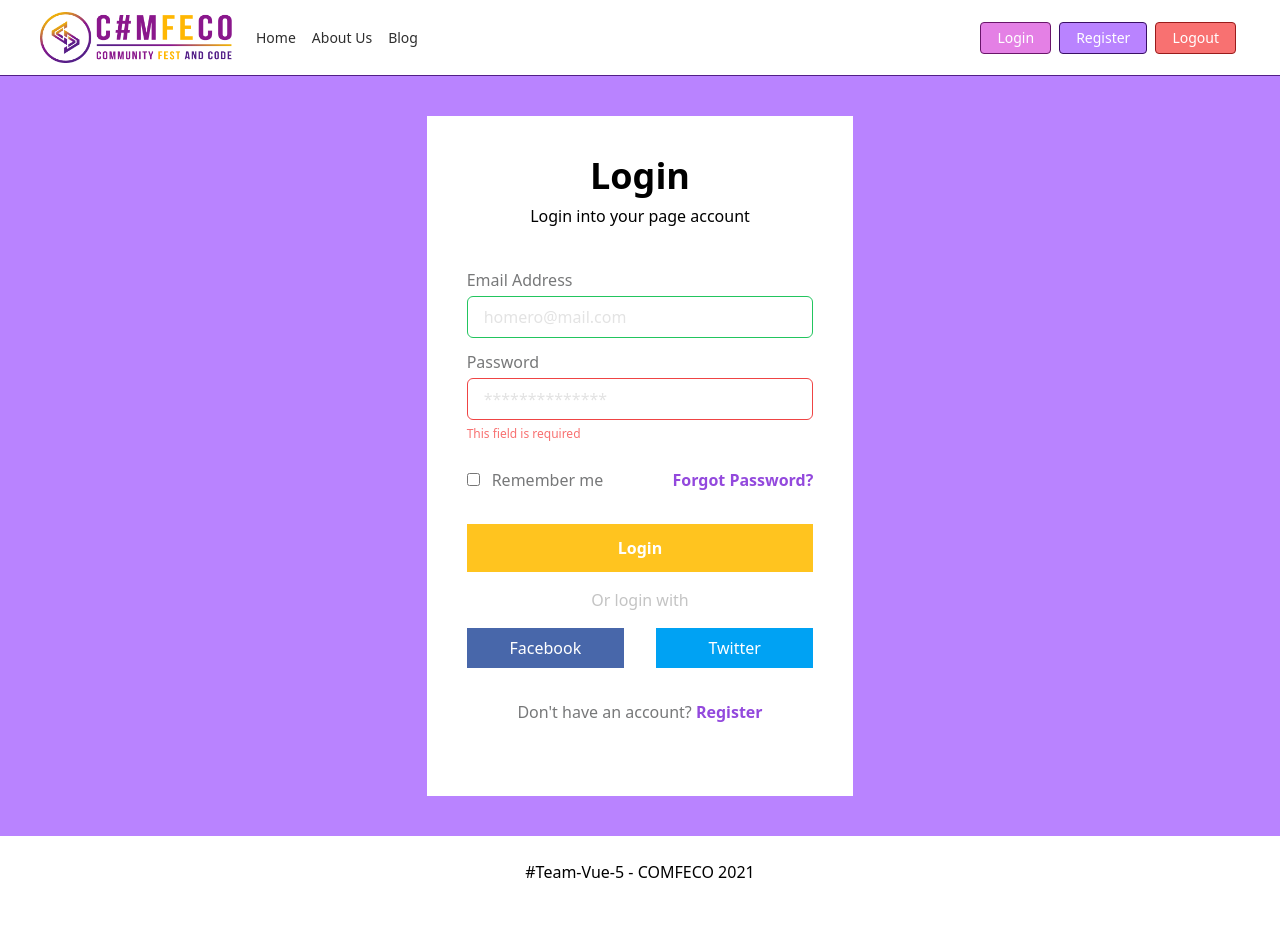
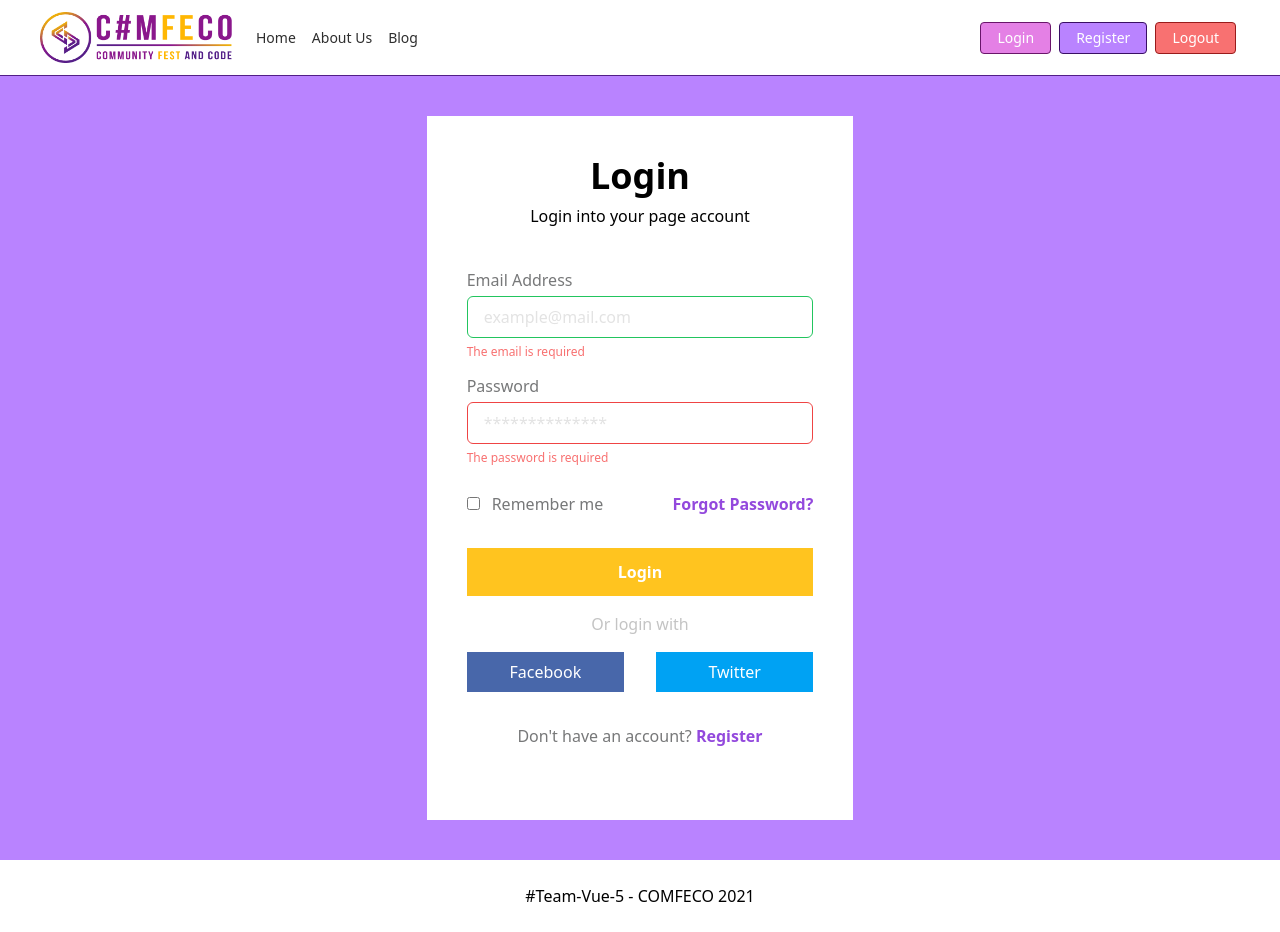
Before and after one commit to MaidedPonce/Team-Vuejs-5-Comfeco, a Vue app: page /login in a window 1280 px wide. Before the commit the page ends 908 px from the top, so only its background shows below. Built offline with nearby package versions, Linux system fonts and the light colour scheme; no server answers.

Commit message:
Login funcionando

```diff
--- a/src/views/auth/Login.vue
+++ b/src/views/auth/Login.vue
@@ -1,20 +1,44 @@
 <template>
   <div class="flex-grow bg-purple-400">
-        <div class="bg-white w-11/12 md:w-3/5 lg:w-2/6 mx-auto my-10 px-6 md:px-10 py-10">
+    <div
+      class="bg-white w-11/12 md:w-3/5 lg:w-2/6 mx-auto my-10 px-6 md:px-10 py-10"
+    >
       <div class="text-center mb-10">
         <h2 class="text-4xl font-bold">Login</h2>
         <p class="text-3md mt-2">Login into your page account</p>
       </div>
-            <form action="">
+
+      <div class="w-full bg-yellow-600" v-if="loginError"><p>email or pasword incorrect</p></div>
+      <form @submit.prevent="login">
         <div class="my-3">
           <label for="" class="block text-gray-600 my-1">Email Address</label>
-                    <input type="text" class="w-full text-gray-700 border border-green-500 focus:outline-none focus:border-pink-700 px-4 py-2 rounded-md" placeholder="homero@mail.com" />
+          <input
+            v-model.trim="$v.email.$model"
+            type="text"
+            class="w-full text-gray-700 border border-green-500 focus:outline-none focus:border-pink-700 px-4 py-2 rounded-md"
+            placeholder="example@mail.com"
+          />
+          <div>
+            <span v-if="!$v.email.email" class="text-xs text-red-400"
+              >The email is incorrect</span
+            >
+            <span v-if="!$v.email.required" class="text-xs text-red-400"
+              >The email is required</span
+            >
+          </div>
         </div>
         <div class="my-3">
           <label for="" class="block text-gray-600 my-1">Password</label>
-                    <input type="password" class="w-full text-gray-700 border border-red-500 focus:outline-none focus:border-pink-700 px-4 py-2 rounded-md" placeholder="**************" />
+          <input
+            v-model.trim="$v.password.$model"
+            type="password"
+            class="w-full text-gray-700 border border-red-500 focus:outline-none focus:border-pink-700 px-4 py-2 rounded-md"
+            placeholder="**************"
+          />
           <div>
-                        <span class="text-xs text-red-400">This field is required</span>
+            <span v-if="!$v.password.required" class="text-xs text-red-400"
+              >The password is required</span
+            >
           </div>
         </div>
         <div class="flex justify-between my-4 md:my-6">
@@ -23,10 +47,21 @@
             <label for="remember" class="text-gray-600 ml-3">Remember me</label>
           </div>
           <div>
-                        <router-link to="/forgot-password" class="text-purple-500 font-semibold">Forgot Password?</router-link>
+            <router-link
+              to="/forgot-password"
+              class="text-purple-500 font-semibold"
+              >Forgot Password?</router-link
+            >
           </div>
         </div>
-                <button class="w-full bg-yellow-600 hover:bg-yellow-400 text-white font-semibold mt-2 py-3">Login</button>
+
+        <button
+          class="w-full bg-yellow-600 hover:bg-yellow-400 text-white font-semibold mt-2 py-3"
+          type="submit"
+          :disabled="submitStatus === 'PENDING'"
+        >
+          Login
+        </button>
       </form>
       <!-- Social auth... -->
       <div class="text-center">
@@ -36,24 +71,60 @@
           <button class="text-white bg-twitter py-2">Twitter</button>
         </div>
       </div>
-            <p class="text-gray-600 my-8 text-center">Don't have an account? <router-link to="/register" class="text-purple-500 font-semibold">Register</router-link></p>
+      <p class="text-gray-600 my-8 text-center">
+        Don't have an account?
+        <router-link to="/register" class="text-purple-500 font-semibold"
+          >Register</router-link
+        >
+      </p>
     </div>
   </div>
 </template>
 
 <script>
+import { required, sameAs, minLength, email } from "vuelidate/lib/validators";
+import { auth } from "./../../config/firebase";
+
 export default {
-        name: 'Login',
-        data(){
+  name: "Login",
+  data() {
     return {
-                email: '',
-                password: ''
+      email: "",
+      password: "",
+      submitStatus: null,
+      loginError: false,
+    };
+  },
+
+  validations: {
+    email: {
+      required,
+      email,
+    },
+    password: {
+      required,
+      minLength: minLength(12),
+    },
+  },
+
+  methods: {
+    login() {
+      this.$v.$touch();
+      this.submitStatus = "PENDING";
+
+      if (!this.$v.$invalid) {
+        auth
+          .signInWithEmailAndPassword(this.email, this.password)
+          .then((user) => {
+            this.$router.replace("/dashboard");
+            this.submitStatus = "OK";
+          })
+          .catch((error) => {
+            this.submitStatus = null;
+            this.loginError = true;
+          });
       }
     },
-        methods: {
-            login(){
-
-            }
-        }
-    }
+  },
+};
 </script>
```
Lines whose indentation alone changed are shown as unchanged.
